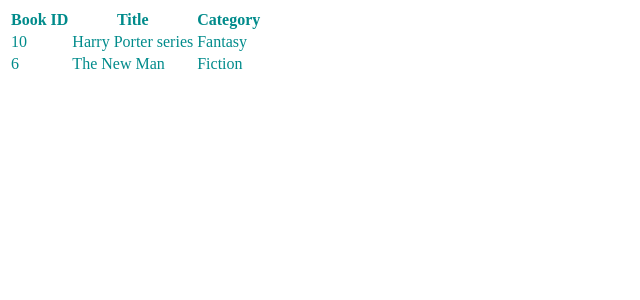
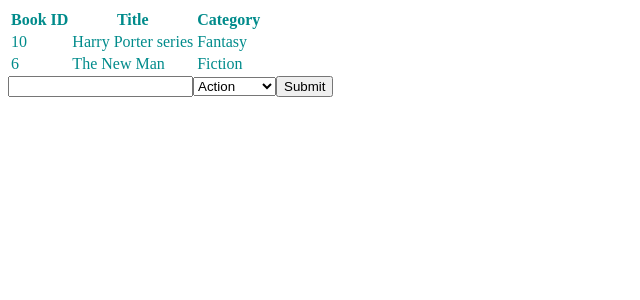
Before and after one commit to Moreneecoder/bookstore, a React (Create React App) app: page / in a window 1280 px wide. Shown: the top 300 px of the page, without its empty margins (0-640 px from the left). Built offline with nearby package versions, Linux system fonts and the light colour scheme.

Commit message:
Remove unnecessary comments and render BooksForm

```diff
--- a/src/components/App.js
+++ b/src/components/App.js
@@ -1,9 +1,10 @@
 import BooksListContainer from '../containers/BooksList';
+import BooksForm from '../containers/BooksForm';
 
 const App = () => (
   <div className="App">
     <BooksListContainer />
-    {/* <BooksForm /> */}
+    <BooksForm />
   </div>
 );
 
--- a/src/index.js
+++ b/src/index.js
@@ -8,7 +8,6 @@ import App from './components/App';
 import reportWebVitals from './reportWebVitals';
 
 const store = createStore(rootReducer);
-// console.log(rootReducer);
 
 ReactDOM.render(
   <React.StrictMode>
```
